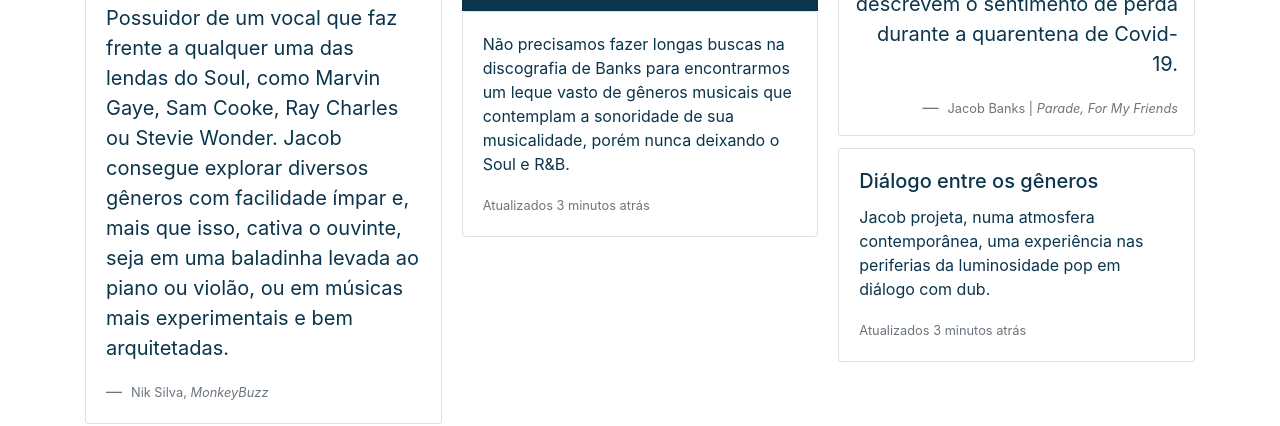
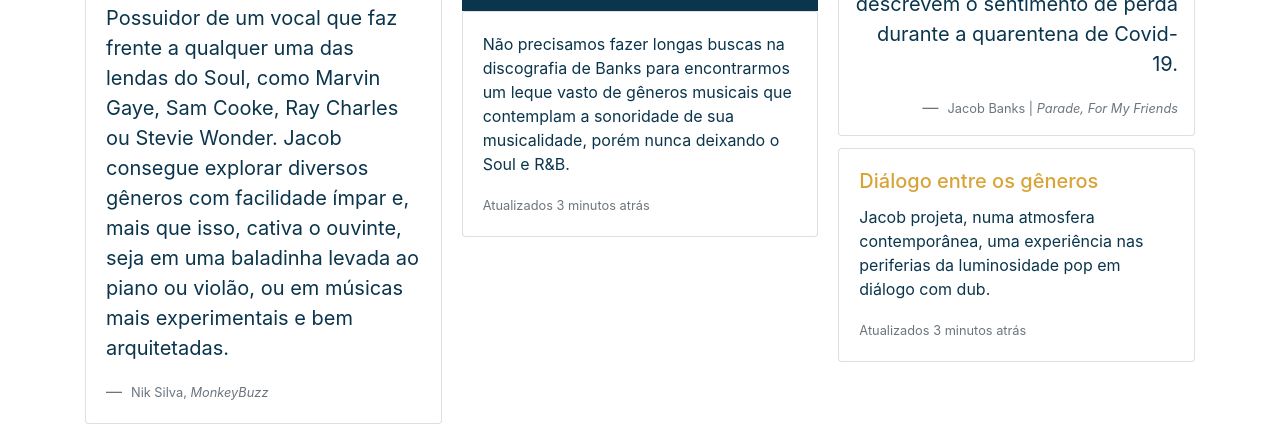
Before and after one commit to coder-samuel/LandingPage, a plain HTML site: page index.html in a window 1280 px wide. Shown: the part 1599-2025 px from the top of the page. Drawn offline with nearby package versions, Linux system fonts and the light colour scheme.

Commit message:
Alteração da cor do texto

```diff
--- a/index.html
+++ b/index.html
@@ -181,7 +181,7 @@ color:#d8a438;
       </div>
       <div class="card">
         <div class="card-body">
-          <h5 class="card-title text-corblue">Diálogo entre os gêneros</h5>
+          <h5 class="card-title text-cor">Diálogo entre os gêneros</h5>
           <p class="card-text text-corblue">Jacob projeta, numa atmosfera contemporânea, uma experiência nas periferias da luminosidade pop em diálogo com dub.</p>
           <p class="card-text"><small class="text-muted">Atualizados 3 minutos atrás</small></p>
         </div>
```
